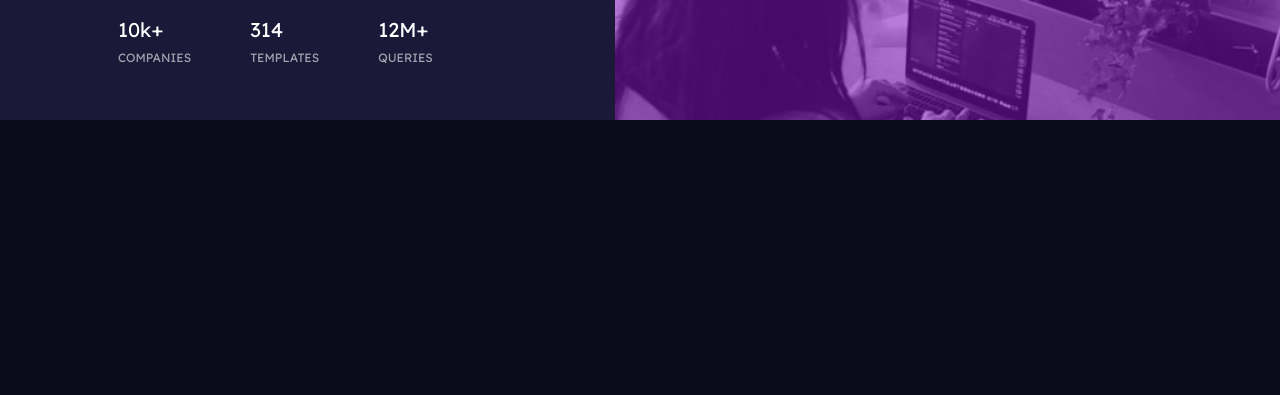
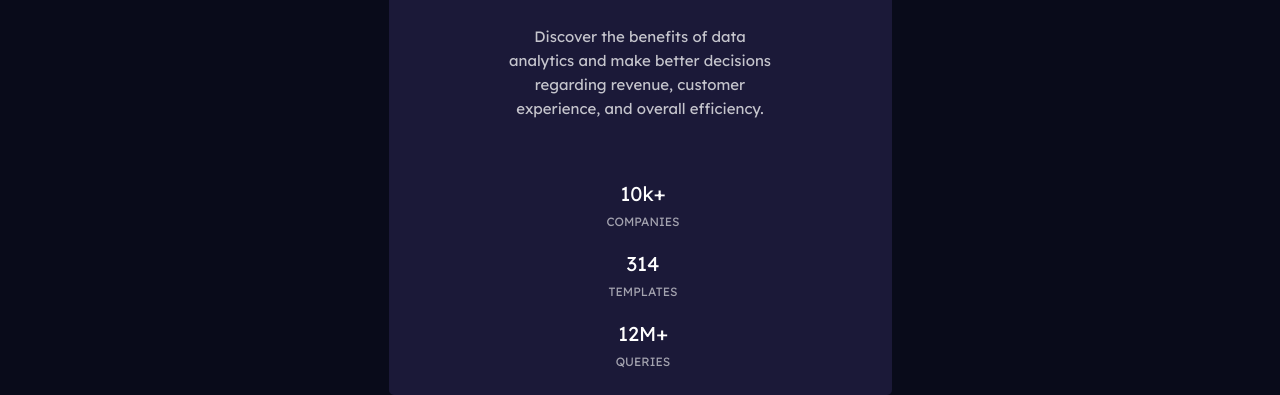
Before and after one commit to Vourpal/Preview-Card-Component-Challenge, a plain HTML site: page Solution/index.html in a window 1280 px wide. Shown: the part 505-900 px from the top of the page. Before the commit the page ends 800 px from the top, so only its background shows below. Drawn offline with Linux system fonts and the light colour scheme.

Commit message:
css changes

```diff
--- a/Solution/style.css
+++ b/Solution/style.css
@@ -22,7 +22,7 @@ html, body {
 #order-card{
     display: flex;
     align-items: center;
-    width: 1300px;
+    width: 1180px;
 }
 
 #main-card-wrapper{
@@ -85,11 +85,11 @@ html, body {
 }
 #data-wrapper{
     display: flex;
-    gap: 30%;
+    gap: 40%;
     justify-content: center;
     font-family: 'Inter', sans-serif;
     position: relative;
-    left: -27px;
+    left: -6px;
 }
 
 #company-data{
@@ -122,7 +122,7 @@ html, body {
     font-size: 12px;
 }
 
-@media (orientation: portrait) {
+@media (max-width: 1300px){
     #main-card-wrapper {
         display: flex;
         flex-direction: column;
@@ -139,6 +139,8 @@ html, body {
         justify-content: center;
         height: 100%;
         flex-direction: column;
+        /* margin-left: 108px;
+        margin-top: 100px; */
     }
 
     #main-card-wrapper {
@@ -187,8 +189,7 @@ html, body {
         gap: 30%;
         justify-content: center;
         font-family: 'Inter', sans-serif;
-        position: relative;
-        left: -27px;
         text-align: center;
+        left: 3px;
     }
 }
```
